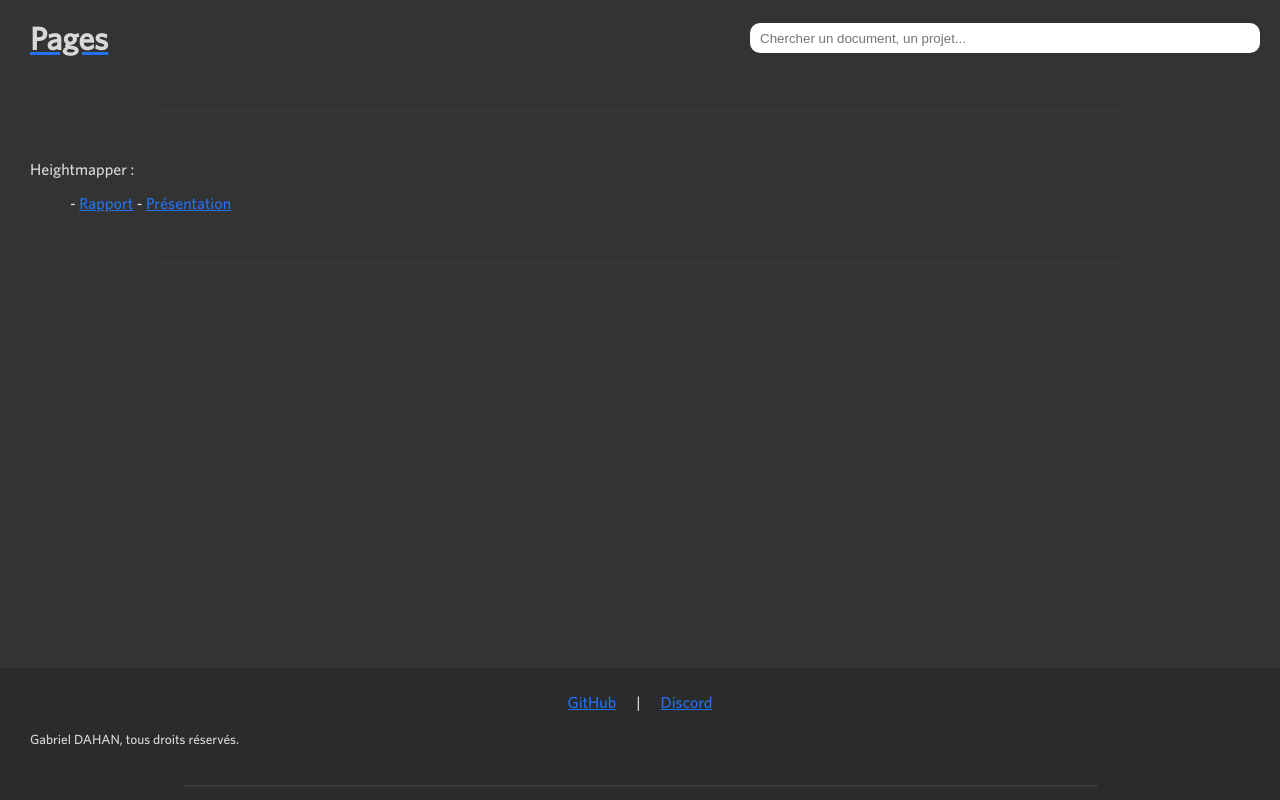
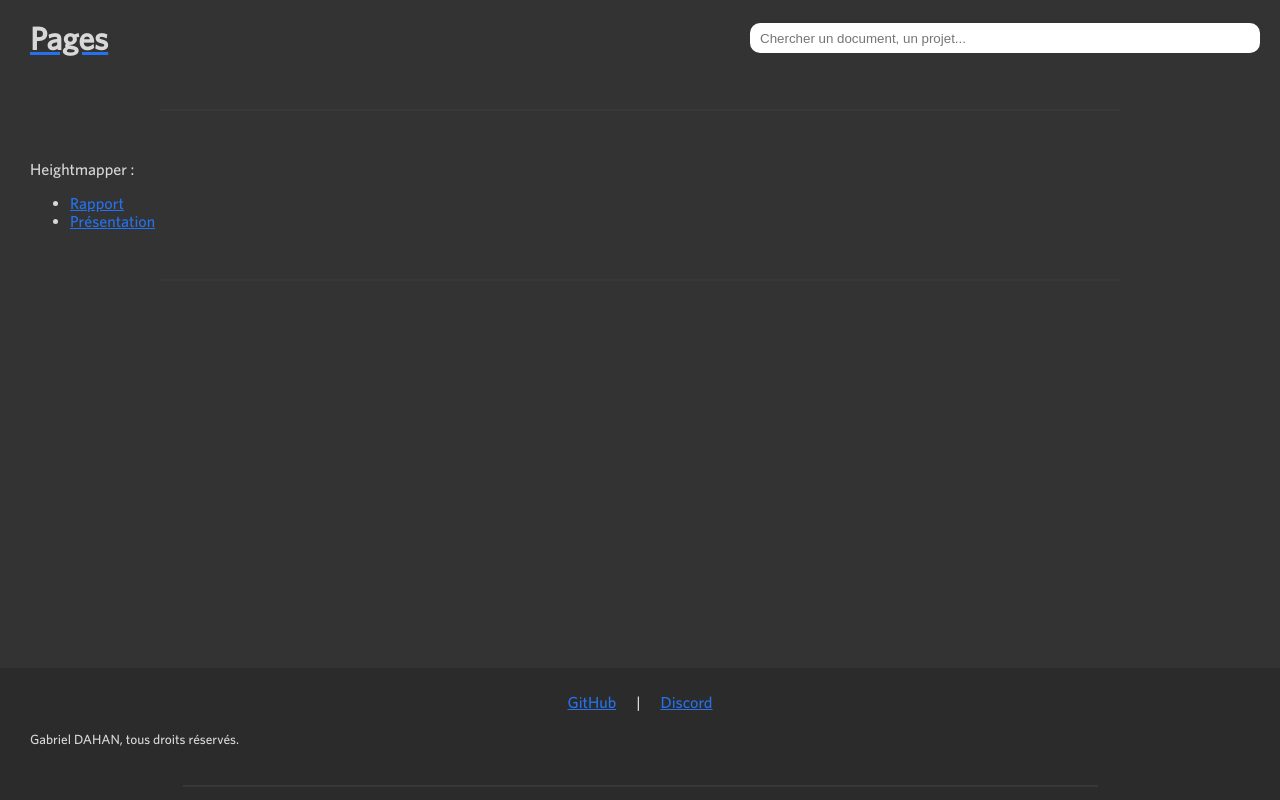
Before and after one commit to gabriel-dahan/gabrieldahan.me, a plain HTML site: page index.html in a window 1280 px wide. Drawn offline with Linux system fonts and the light colour scheme.

Commit message:
Heightmapper 1st release

```diff
--- a/index.html
+++ b/index.html
@@ -21,8 +21,8 @@
             <p>
                 Heightmapper :
                 <ul>
-                    - <a href="./heightmapper/main.pdf">Rapport</a>
-                    - <a href="./heightmapper/pres.pdf">Présentation</a>
+                    <li><a href="./heightmapper/main.pdf">Rapport</a></li>
+                    <li><a href="./heightmapper/pres.pdf">Présentation</a></li>
                 </ul>
             </p>
         </div>
```
